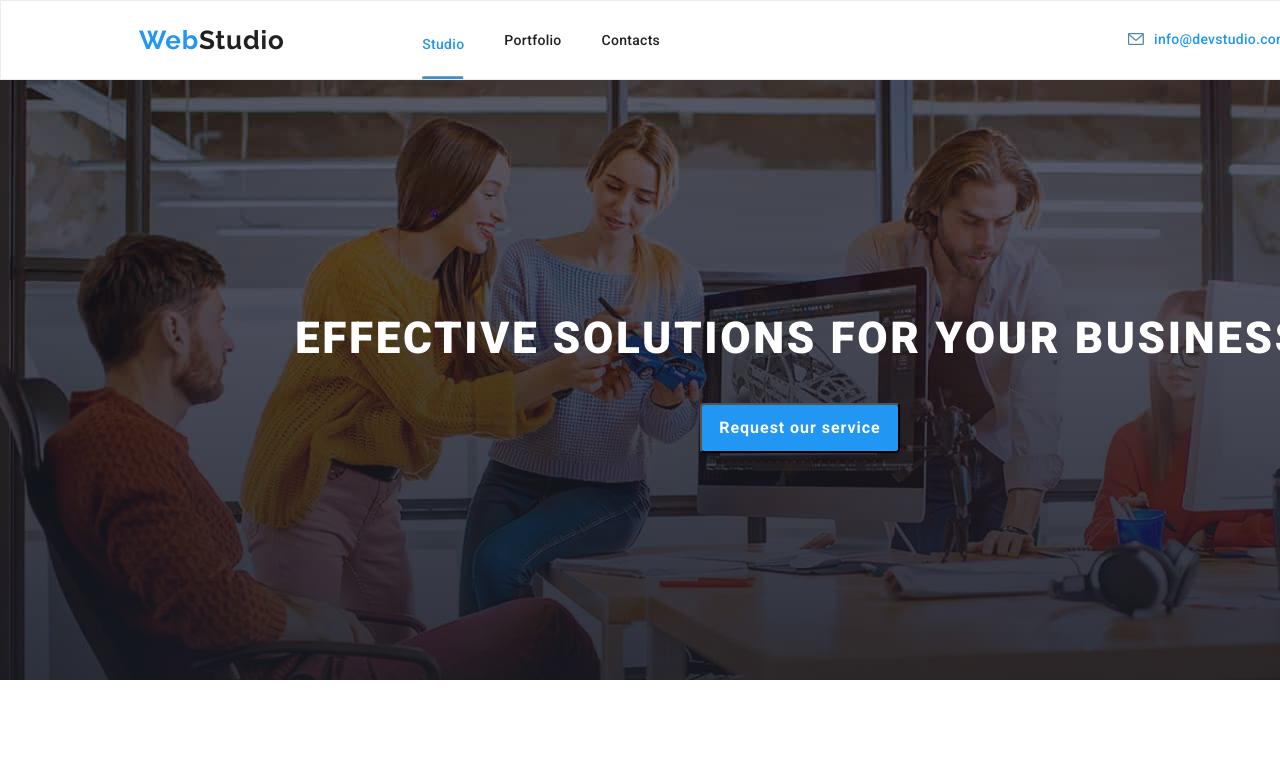
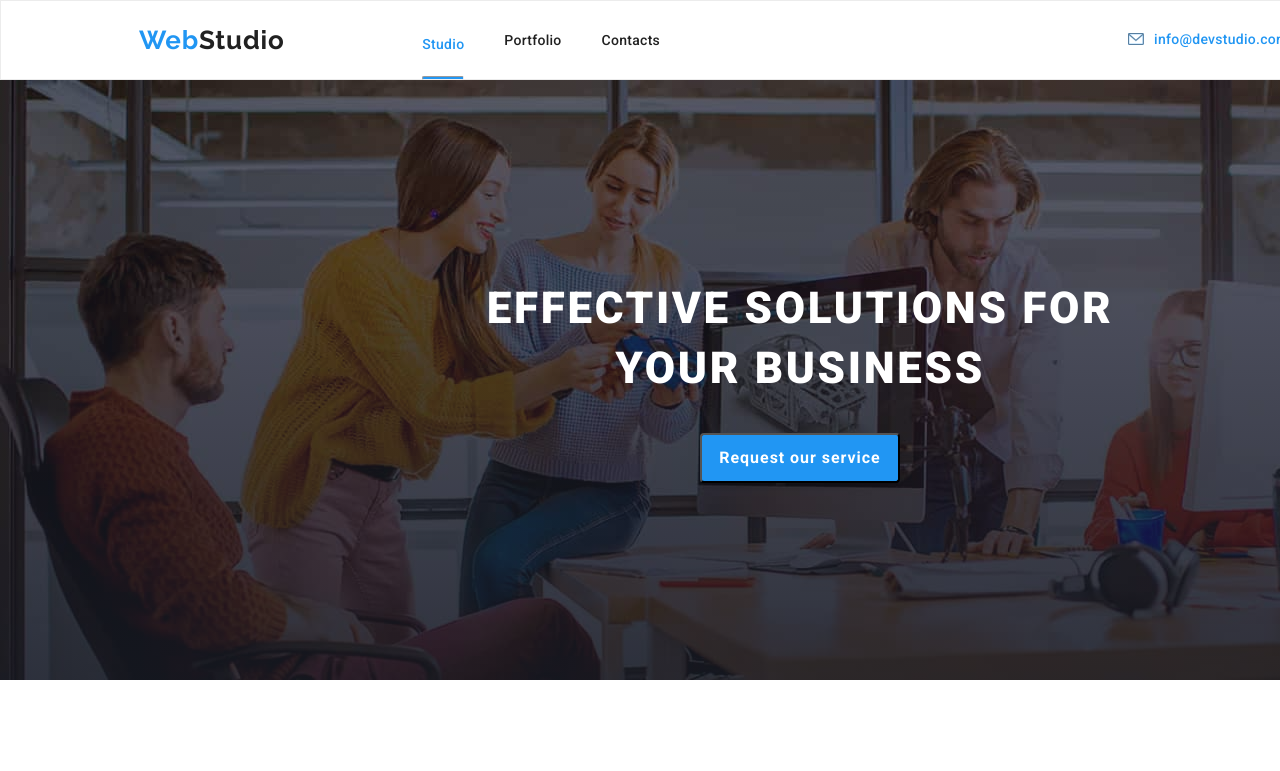
Before and after one commit to curelusaioana29/goit-markup-hw-04, a plain HTML site: page index.html in a window 1280 px wide. Shown: the top 771 px of the page. Drawn offline with Linux system fonts and the light colour scheme; files whose address does not match are found by name.

Commit message:
finished

```diff
--- a/css/styles.css
+++ b/css/styles.css
@@ -43,6 +43,7 @@ body {
 
 
 }
+
 
 .blue {
   color: var(--accent-color);
@@ -254,21 +255,15 @@ flex-shrink: 0;
 
 }
 
-.container-head-1 > h1 {
-  display: flex;
-  justify-content: center;
-
-  flex-direction: column;
-  flex-shrink: 0;
-  align-items: center;
-  color: var(--title-color);
-
+.container-head-1 .title-big{
+  width: 696px;
+  color: #FFF;
   text-align: center;
+  font-family: Roboto;
   font-size: 44px;
-  font-family: Roboto;
   font-style: normal;
   font-weight: 900;
-  line-height: 60px;
+  line-height: 60px; /* 136.364% */
   letter-spacing: 2.64px;
   text-transform: uppercase;
 }
--- a/index.html
+++ b/index.html
@@ -82,7 +82,7 @@
     <main>
       <!-- Head section -->
       <div class="container-head-1">
-        <h1>EFFECTIVE SOLUTIONS FOR YOUR BUSINESS</h1>
+        <h1 class="title-big">EFFECTIVE SOLUTIONS FOR YOUR BUSINESS</h1>
         <button type="button" class="button-first-page">
           Request our service
         </button>
```
